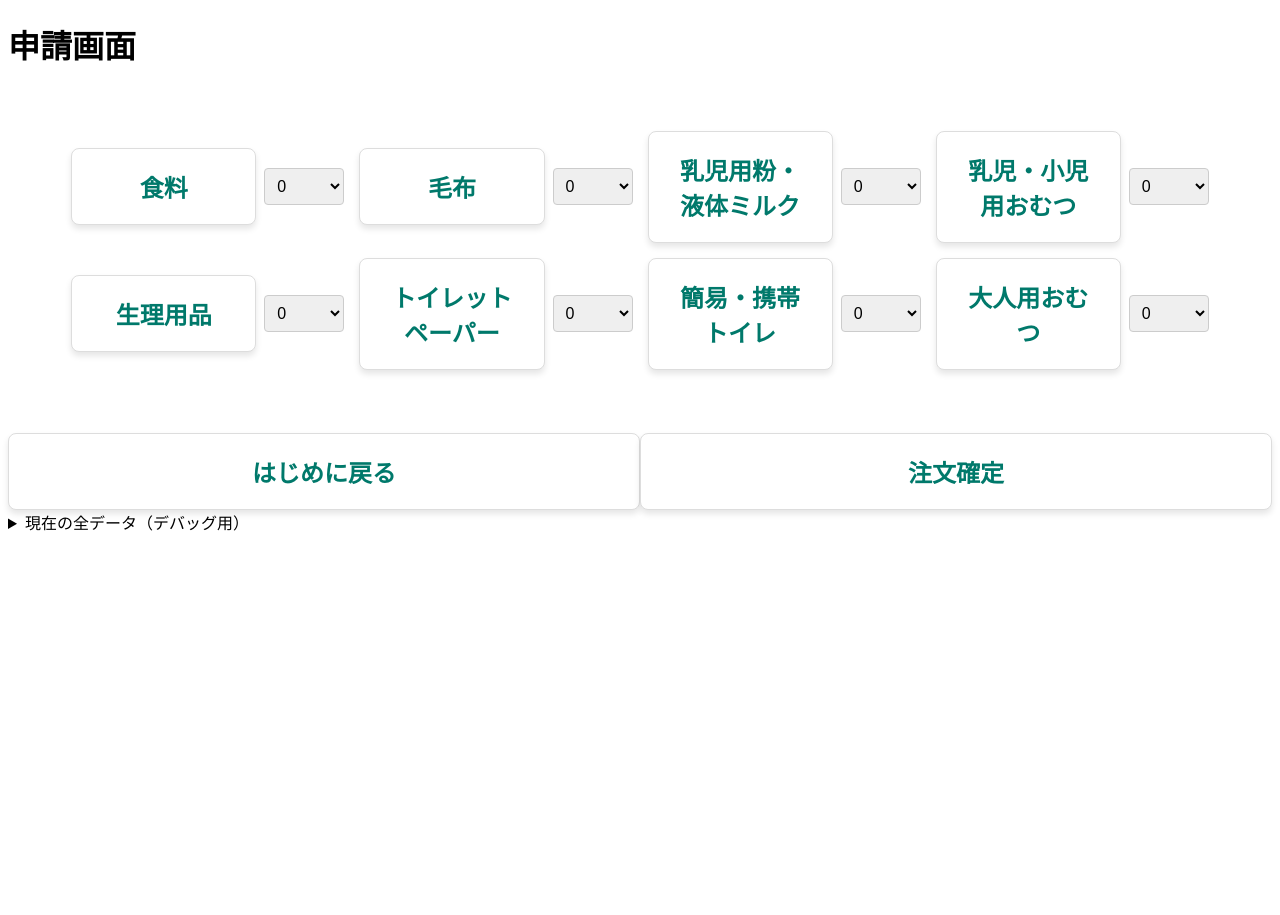
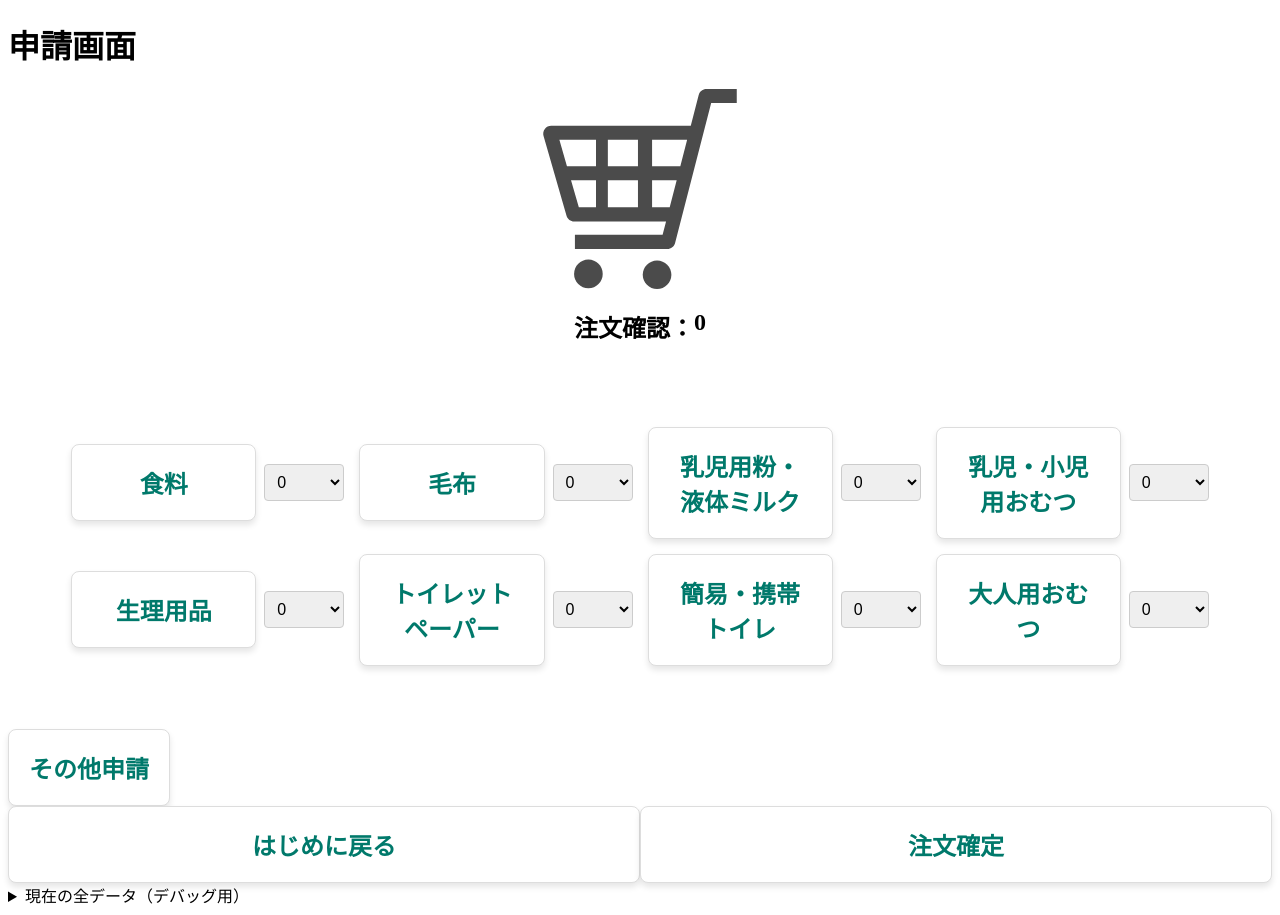
Before and after one commit to IBA-HOK/CoCoIRU, a SvelteKit app in the folder Svelte/: page /request in a window 1280 px wide. Before the commit the page ends 800 px from the top, so only its background shows below. Built offline with nearby package versions, Linux system fonts and the light colour scheme.

Commit message:
注文確認追加

```diff
--- a/Svelte/src/routes/request/+page.svelte
+++ b/Svelte/src/routes/request/+page.svelte
@@ -1,6 +1,7 @@
 <script lang="ts">
 	import { goto } from '$app/navigation';
 	import Button from '$lib/Button.svelte';
+	import cartIcon from '$lib/assets/shopping_cart.svg';
 
 	// 申請物資のリスト
 	let items = [
@@ -16,8 +17,13 @@
 
 	// 最大値は99
 	const maxQuantity = 100;
+	// $: は、依存する変数(items)が変更されるたびに自動で再計算します
+  $: totalSelected = items.reduce((sum, item) => sum + item.selectedValue, 0);
 
 	// ボタン
+	function othersButtonClick() {
+		goto('/request/others');
+	}
 	function homeButtonClick() {
 		goto('/');
 	}
@@ -27,6 +33,11 @@
 </script>
 
 <h1>申請画面</h1>
+<img src={cartIcon} alt="ショッピングカート" class=shopping_cart/>
+<div class=confirm>
+	<h2>注文確認：</h2>
+	<h2>{totalSelected}</h2>
+</div>
 <div class="button-grid">
 	{#each items as item}
 		<div class="grid-item-container">
@@ -42,6 +53,7 @@
 		</div>
 	{/each}
 </div>
+	<Button text="その他申請" on:click={othersButtonClick} />
 <div class="request_footer">
 	<Button text="はじめに戻る" on:click={homeButtonClick} />
 	<Button text="注文確定" on:click={confirmButtonClick} />
@@ -53,6 +65,16 @@
 </details>
 
 <style>
+	.shopping_cart {
+		width: 200px;
+		height: auto;
+		display: block;
+		margin: 0 auto;
+	}
+	.confirm {
+		display: flex;
+		justify-content: center;
+	}
 	.button-grid {
 		display: grid;
 		grid-template-columns: repeat(4, 1fr);
```
Also changed, not shown: Svelte/src/lib/assets/shopping_cart.svg (added).
